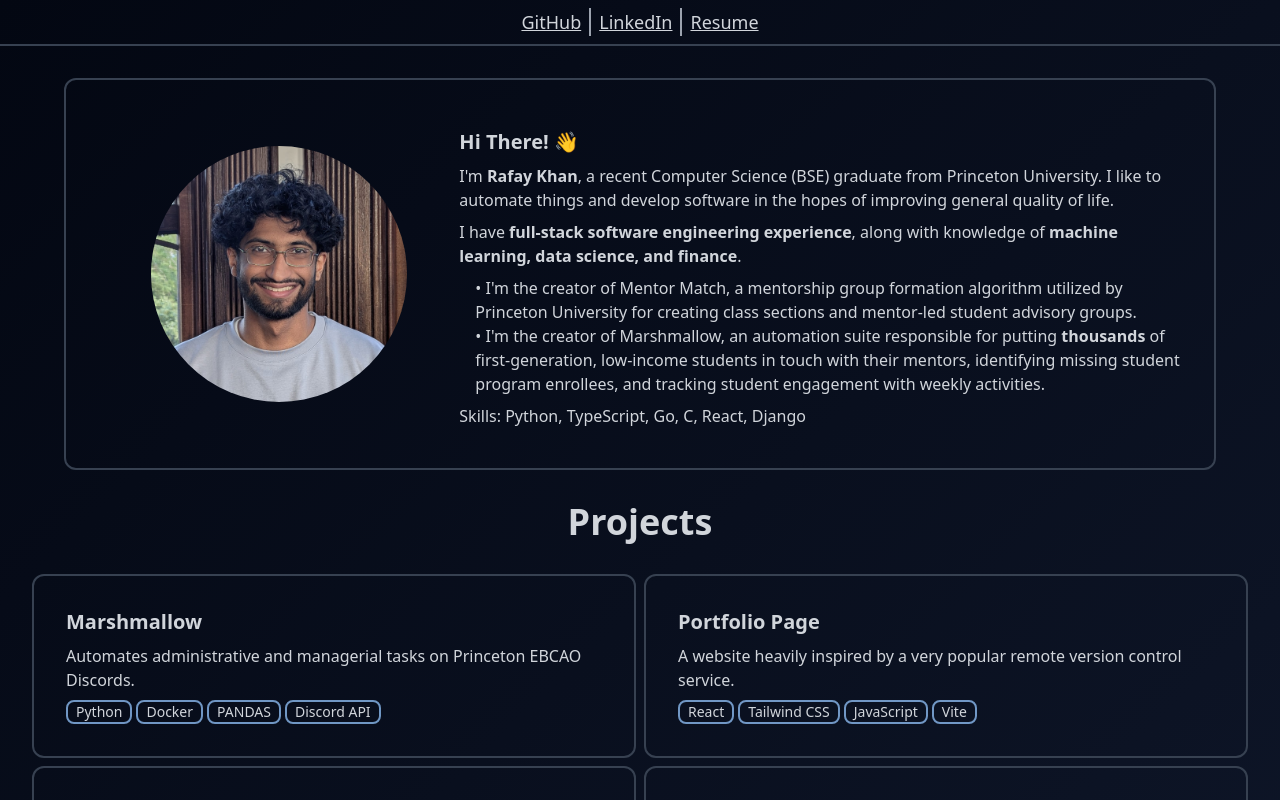
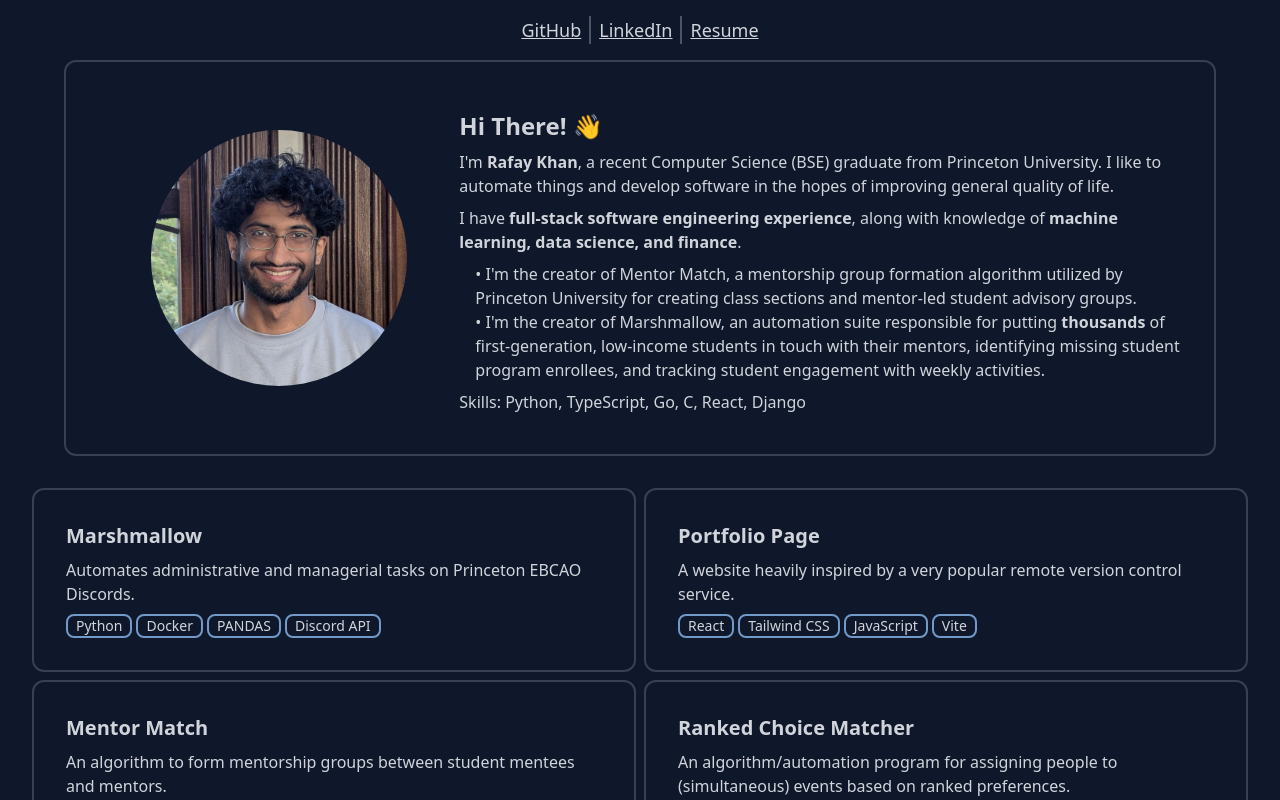
Before and after one commit to rafaykhan-source/portfolio, a React (Vite) app: page / in a window 1280 px wide. Shown: the top 800 px of the page. Built offline with nearby package versions, Linux system fonts and the light colour scheme.

Commit message:
chore: remove gradient

```diff
--- a/index.html
+++ b/index.html
@@ -1,8 +1,5 @@
 <!doctype html>
-<html
-  lang="en"
-  class="bg-gradient-to-br from-gray-950 to-slate-900 text-gray-300"
->
+<html lang="en" class="bg-slate-900 text-gray-300">
   <head>
     <meta charset="UTF-8" />
     <link rel="icon" type="image/svg+xml" href="/coffee.svg" />
--- a/src/App.jsx
+++ b/src/App.jsx
@@ -50,7 +50,7 @@ const projects = [
 
 export default function App() {
   return (
-    <div className="flex min-h-screen flex-col">
+    <div className="flex flex-col">
       <header>
         <NavBar></NavBar>
       </header>
--- a/src/components/IntroCard.jsx
+++ b/src/components/IntroCard.jsx
@@ -3,7 +3,7 @@ import { IntroInfo } from './IntroInfo'
 export function IntroCard() {
   return (
     <>
-      <div className="m-8 rounded-xl border-2 border-gray-700 p-4 md:max-w-6xl md:p-8">
+      <div className="m-8 mt-2 rounded-xl border-2 border-gray-700 p-4 md:max-w-6xl md:p-8">
         <div className="grid grid-cols-1 place-items-center md:grid-flow-row-dense lg:grid-cols-3">
           <div className="flex-none px-4">
             <img
--- a/src/components/IntroInfo.jsx
+++ b/src/components/IntroInfo.jsx
@@ -1,7 +1,7 @@
 export function IntroInfo() {
   return (
     <>
-      <div className="pb-2 text-xl font-bold">Hi There! 👋</div>
+      <div className="pb-2 text-2xl font-bold">Hi There! 👋</div>
       <div className="pb-2">
         I'm <strong>Rafay Khan</strong>, a recent Computer Science (BSE)
         graduate from Princeton University. I like to automate things and
--- a/src/components/NavBar.jsx
+++ b/src/components/NavBar.jsx
@@ -20,7 +20,7 @@ export function NavBar() {
   ))
   return (
     <>
-      <div className="grid grid-flow-col place-content-center divide-x-2 divide-solid divide-gray-400 border-b-2 border-gray-700 py-2">
+      <div className="grid grid-flow-col place-content-center divide-x-2 divide-solid divide-gray-600 py-2 pt-4">
         {navItems}
       </div>
     </>
--- a/src/components/ProjectsTable.jsx
+++ b/src/components/ProjectsTable.jsx
@@ -7,7 +7,6 @@ export function ProjectsTable({ projects }) {
   return (
     <>
       <div className="grid grid-cols-1 place-items-center gap-8">
-        <div className="text-4xl font-bold">Projects</div>
         <div className="mx-4 grid grid-flow-row-dense gap-2 px-4 lg:grid-cols-2">
           {items}
         </div>
```
